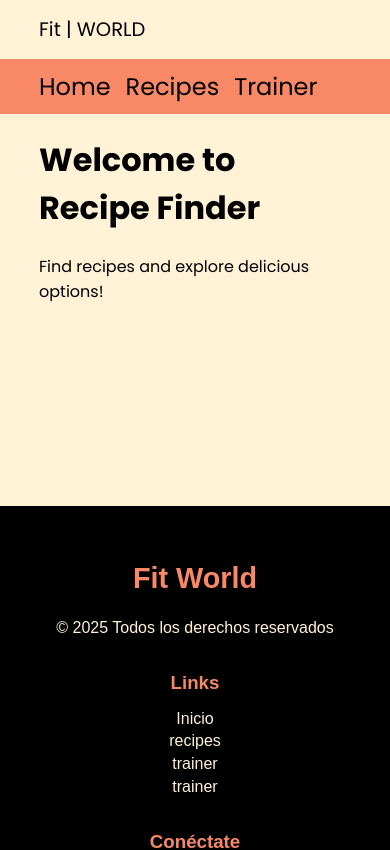
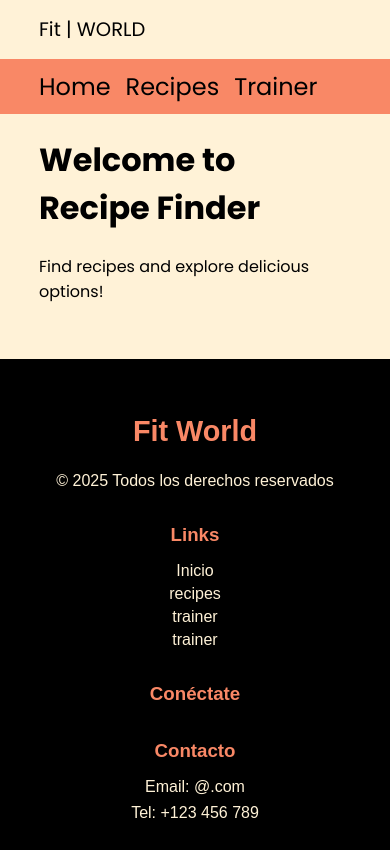
Before and after one commit to jdhernandezS1/pp6react, a React (Create React App) app: page / in a window 390 px wide. Shown: the top 850 px of the page. Built offline with nearby package versions, Linux system fonts and the light colour scheme.

Commit message:
responsive sized

```diff
--- a/src/styles/base.module.css
+++ b/src/styles/base.module.css
@@ -1,6 +1,5 @@
 .Main {
-    /* width:100%; */
-    min-height: 40vw;
+    min-height: var(--min-size-big-screen);
     background-color: var(--background-color-body);
     padding: 1px 10%;
 }
@@ -10,11 +9,11 @@
 
 }
 
-@media screen and (max-width: 600px) {
+@media screen and (max-width: 1200px) {
 
     .Main {
-        min-height: 100vw;
+        min-height: var(--min-size-normal-screen);
         background-color: var(--background-color-body);
-        padding: 1px 10%;
+        padding: 1px 10% 10% 10%;
     }
 }
```
